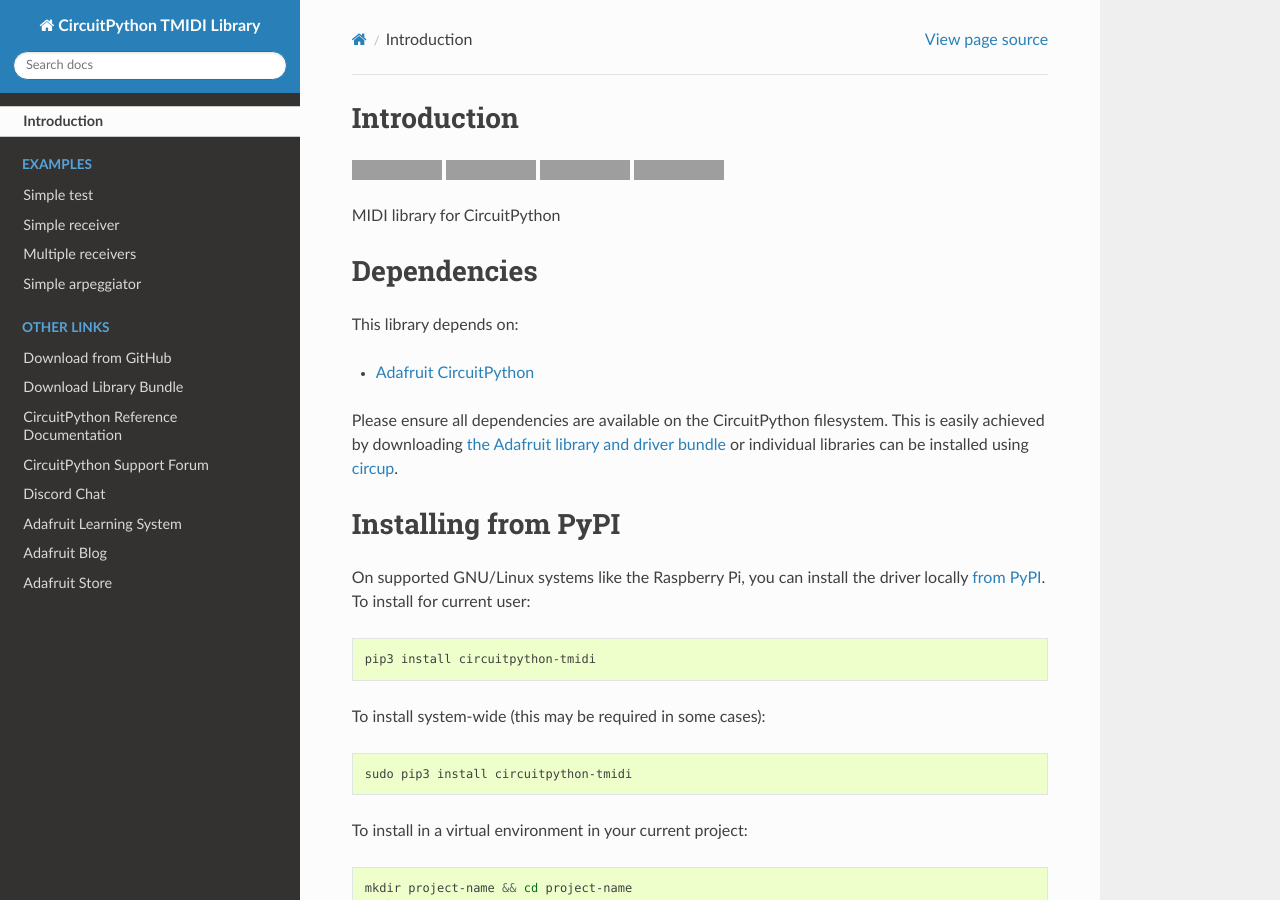
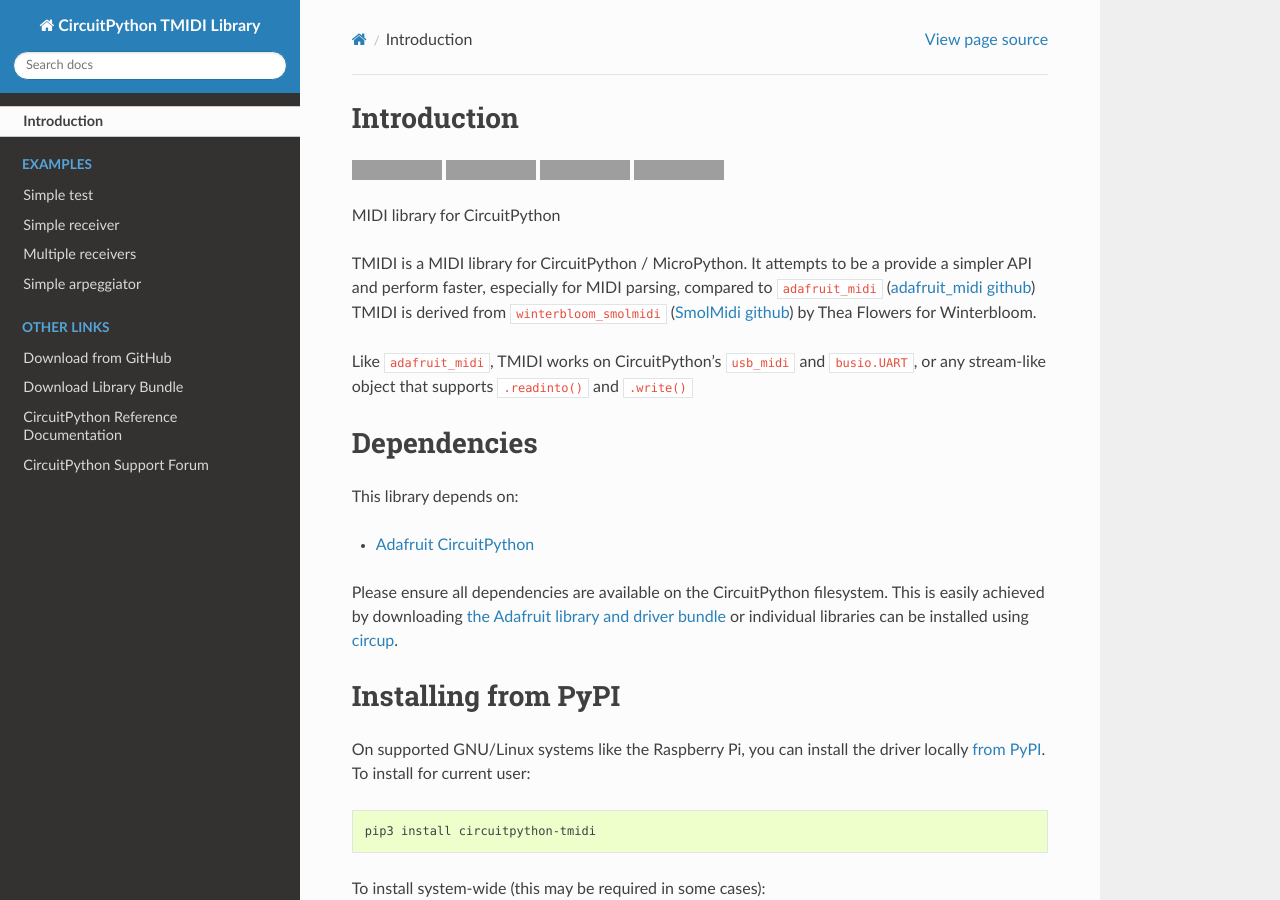
Before and after one commit to todbot/CircuitPython_TMIDI, a Sphinx documentation site: the page built from docs/index.rst, in a window 1280 px wide and 900 px high. Built offline with Sphinx 7.4.7 and the Read the Docs theme 3.1.0, drawn with Linux system fonts in a browser that asks for light colours; some of the changed text lies outside the part shown; grey boxes are pictures that could not be loaded.

Commit message:
update readme

```diff
--- a/README.rst
+++ b/README.rst
@@ -16,6 +16,17 @@ Introduction
     :alt: Code Style: Black
 
 MIDI library for CircuitPython
+
+TMIDI is a MIDI library for CircuitPython / MicroPython. It attempts to
+be a provide a simpler API and perform faster, especially for MIDI parsing,
+compared to ``adafruit_midi`` (`adafruit_midi github <https://github.com/adafruit/Adafruit_CircuitPython_MIDI/>`_)
+TMIDI is derived from  ``winterbloom_smolmidi``
+(`SmolMidi github <https://github.com/wntrblm/Winterbloom_SmolMIDI>`_)
+by Thea Flowers for Winterbloom.
+
+Like ``adafruit_midi``, TMIDI works on CircuitPython's ``usb_midi`` and ``busio.UART``,
+or any stream-like object that supports ``.readinto()`` and ``.write()``
+
 
 
 Dependencies
--- a/docs/index.rst
+++ b/docs/index.rst
@@ -36,10 +36,7 @@ Table of Contents
     Download Library Bundle <https://circuitpython.org/libraries>
     CircuitPython Reference Documentation <https://docs.circuitpython.org>
     CircuitPython Support Forum <https://forums.adafruit.com/viewforum.php?f=60>
-    Discord Chat <https://adafru.it/discord>
-    Adafruit Learning System <https://learn.adafruit.com>
-    Adafruit Blog <https://blog.adafruit.com>
-    Adafruit Store <https://www.adafruit.com>
+
 
 Indices and tables
 ==================
```
